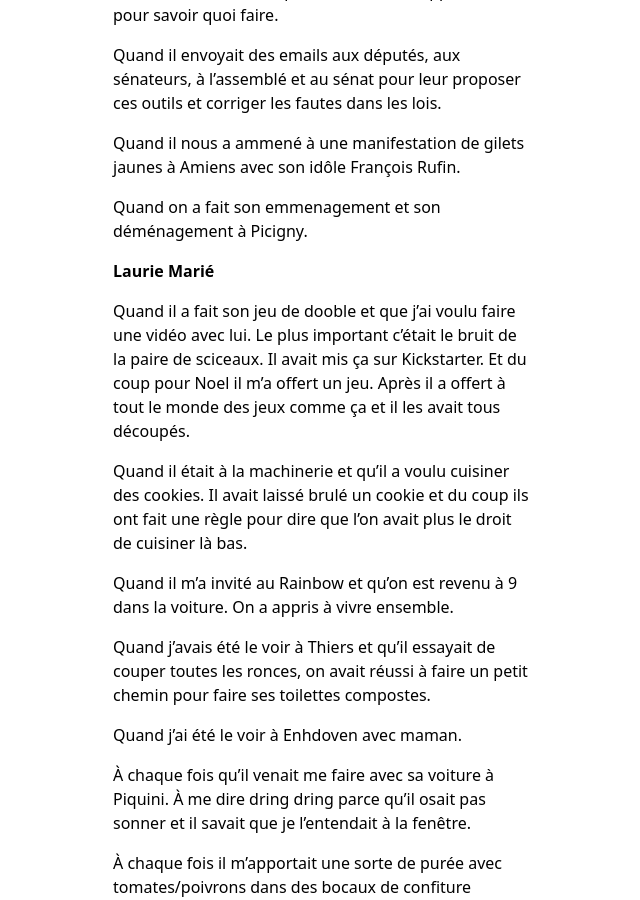
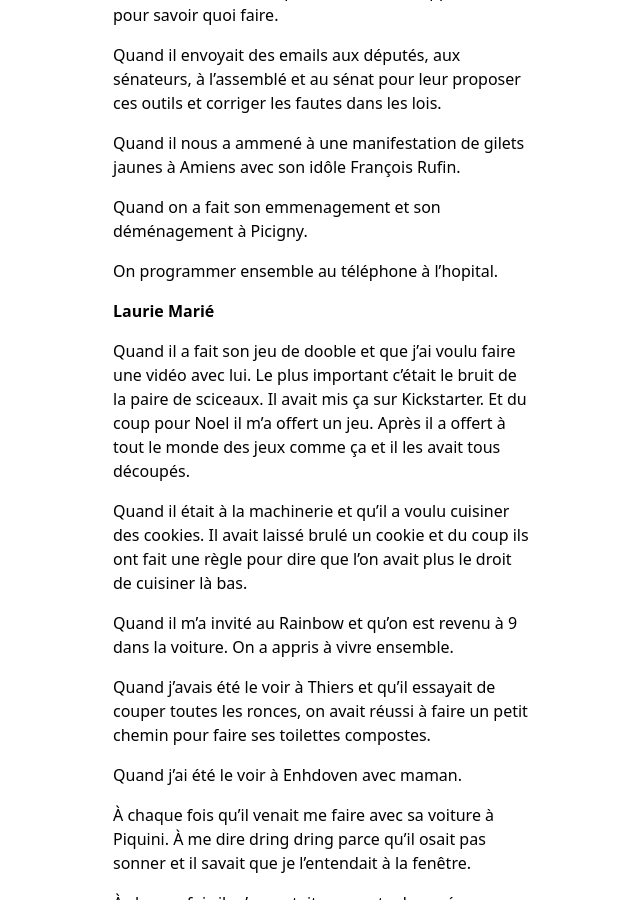
Before and after one commit to dorianmariefr/dorianmarie.fr-old, a Jekyll site: the page built from damien.md, in a window 1280 px wide and 900 px high, scrolled down 1789 px. Shown: the whole window, without its empty margins (319-959 px from the left). Built offline with Jekyll 4.4.1, drawn with Linux system fonts in a browser that asks for light colours; our own code applies the rules of GitHub Pages for plain Markdown files.

Commit message:
add souvenir

```diff
--- a/damien.md
+++ b/damien.md
@@ -55,6 +55,8 @@ Quand il nous a ammené à une manifestation de gilets jaunes à Amiens avec son
 
 Quand on a fait son emmenagement et son déménagement à Picigny.
 
+On programmer ensemble au téléphone à l'hopital.
+
 # Laurie Marié
 
 Quand il a fait son jeu de dooble et que j'ai voulu faire une vidéo avec lui. Le plus important c'était le bruit de la paire de sciceaux. Il avait mis ça sur Kickstarter. Et du coup pour Noel il m'a offert un jeu. Après il a offert à tout le monde des jeux comme ça et il les avait tous découpés.
```
